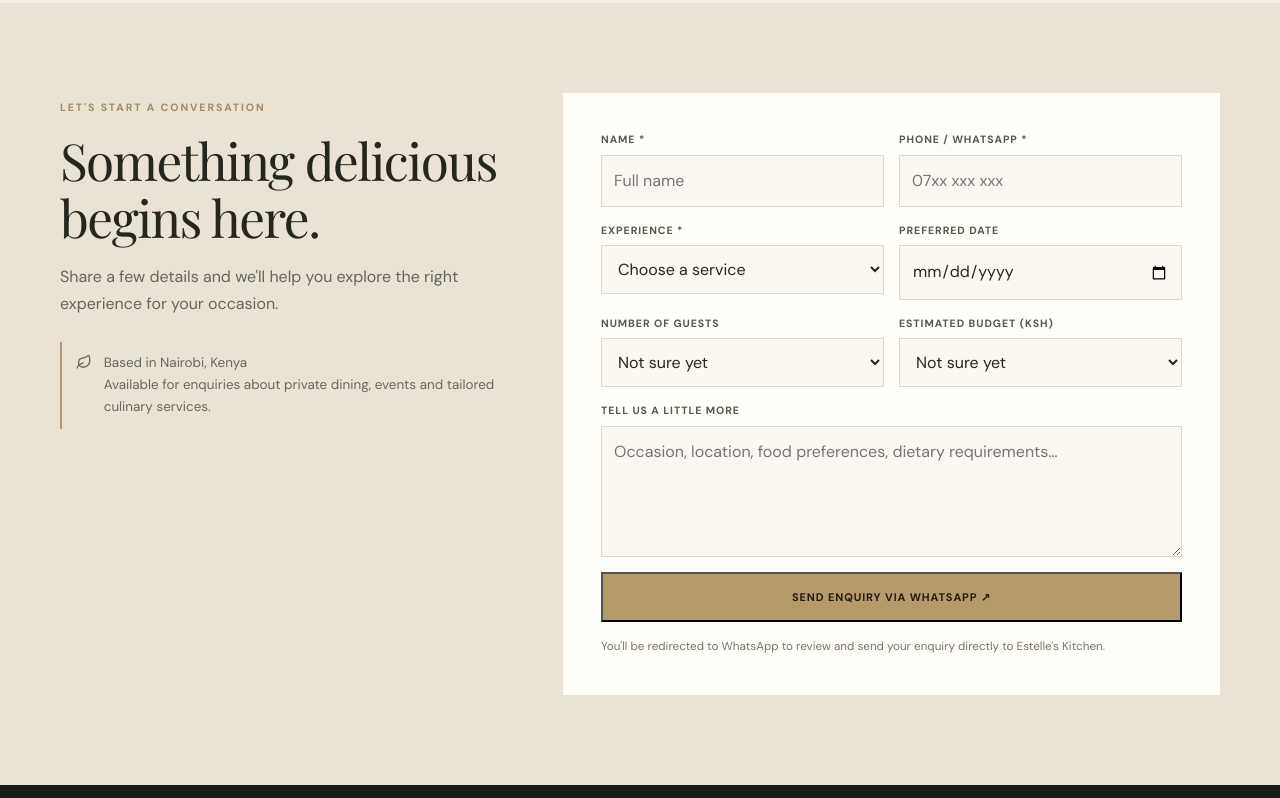
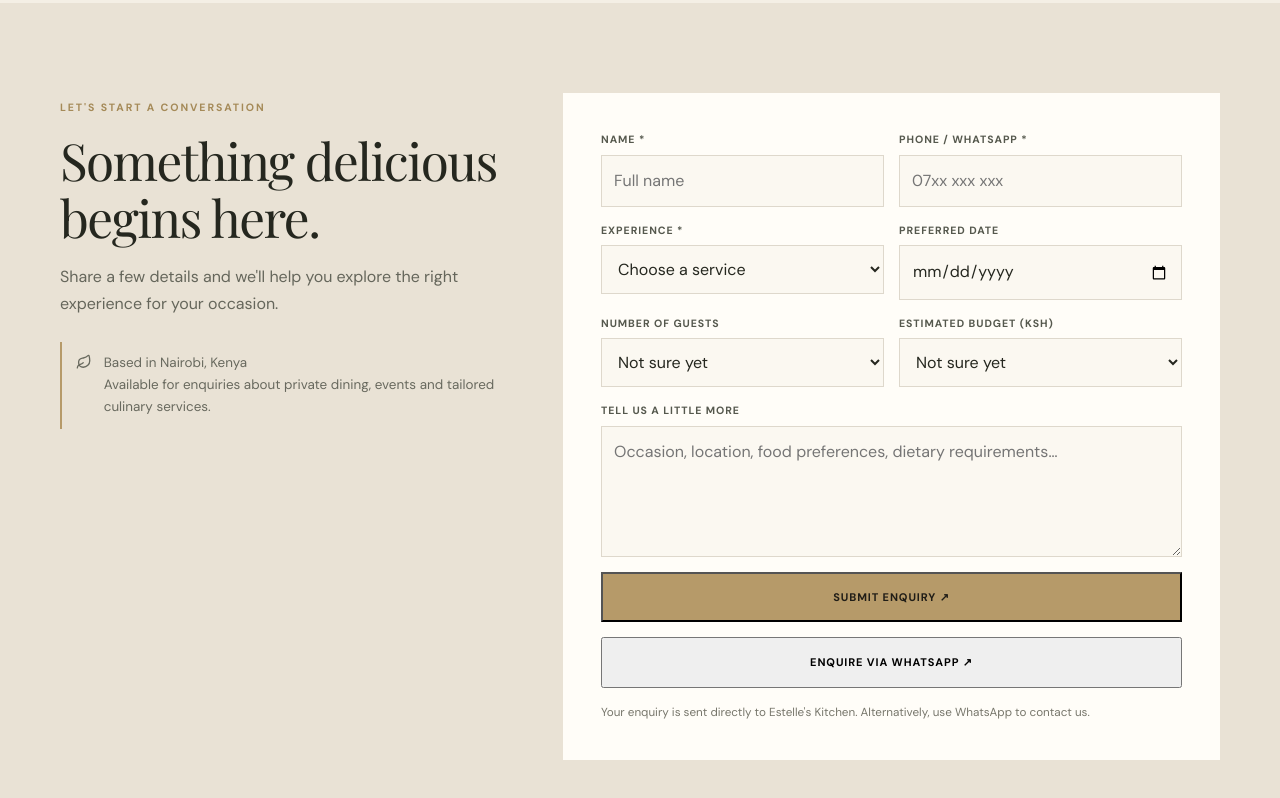
Before and after one commit to otienosylvery/estelles-kitchen, a React (Vite) app: page / in a window 1280 px wide. Shown: the part 3167-3965 px from the top of the page. Built offline with nearby package versions, Linux system fonts and the light colour scheme; a web font is replaced by a local one.

Commit message:
Connect enquiry form to Formspree and WhatsApp

```diff
--- a/src/App.jsx
+++ b/src/App.jsx
@@ -67,11 +67,16 @@ function Brand() {
 // Booking form component
 function BookingForm() {
   const WHATSAPP_NUMBER = "254796742028";
+  const FORMSPREE_ENDPOINT = "https://formspree.io/f/maeezrbe";
 
-  function submit(e) {
+  const [status, setStatus] = useState("idle");
+  const [errorMessage, setErrorMessage] = useState("");
+
+  async function submit(e) {
     e.preventDefault();
 
-    const data = new FormData(e.currentTarget);
+    const form = e.currentTarget;
+    const data = new FormData(form);
 
     const enquiryMessage = [
       "Hello Estelle's Kitchen! I'd like to enquire about a culinary experience.",
@@ -85,9 +90,58 @@ function BookingForm() {
       `Details: ${data.get("details") || "None provided"}`,
     ].join("\n");
 
-    const whatsappURL = `https://wa.me/${WHATSAPP_NUMBER}?text=${encodeURIComponent(enquiryMessage)}`;
+    setStatus("sending");
+    setErrorMessage("");
 
-    window.open(whatsappURL, "_blank", "noopener,noreferrer");
+    try{
+      const response = await fetch(FORMSPREE_ENDPOINT, {
+        method: "POST",
+        body: data,
+        headers: {
+          Accept: "application/json",
+        },
+      });
+
+      if (!response.ok) {
+        throw new Error("Unable to submit your enquiry. Please try again");
+      }
+
+      setStatus("success");
+      form.reset();
+    }catch(error){
+      setStatus("error");
+      setErrorMessage(
+        error.message || "Something went wrong. Please try again."
+      );
+    }
+  }
+  // Redirect to WhatsApp with the enquiry message
+  function sendViaWhatsApp (e){
+    e.preventDefault();
+
+    const form = e.currentTarget.closest("form");
+
+    if (!form.reportValidity()) return;
+
+    const data = new FormData(form);
+
+    const enquiryMessage = [
+      "Hello Estelle's Kitchen! I'd like to enquire about a culinary experience.",
+      "",
+      `Name: ${data.get("name")}`,
+      `Phone: ${data.get("phone")}`,
+      `Service: ${data.get("service")}`,
+      `Date: ${data.get("date") || "Flexible"}`,
+      `Guests: ${data.get("guests") || "Not sure yet"}`,
+      `Budget: ${data.get("budget") || "Not sure yet"}`,
+      `Details: ${data.get("details") || "None provided"}`,
+    ].join("\n");
+
+    const whatsappUrl = `https://wa.me/${WHATSAPP_NUMBER}?text=${encodeURIComponent(
+      enquiryMessage
+    )}`;
+
+    window.open(whatsappUrl, "_blank");
   }
 
   return (
@@ -155,13 +209,47 @@ function BookingForm() {
         />
       </div>
 
-      <button className="btn gold full" type="submit">
-        Send Enquiry via WhatsApp ↗
+      <button
+        className="btn gold full"
+        type="submit"
+        disabled = {status === "sending"}
+        >
+          {status === "sending"
+            ? "Sending enquiry..."
+            : "Submit Enquiry ↗"}
       </button>
 
+      <button
+        className = "btn otline-dark full"
+        type="button"
+        onClick={sendViaWhatsApp}
+
+      >
+          Enquire via WhatsApp ↗
+      </button>
+
+      {status === "success" && (
+        <div className ="result full role=status">
+          <p>
+            Thank you! Your enquiry has been submitted successfully.
+            Estelle's Kitchen will be in touch.
+          </p>
+
+        </div>
+        )}
+
+        {status === "error" && (
+          <div className="result full role=status">
+            <p>
+              {errorMessage || "Something went wrong. Try again."}
+            </p>
+            <p>You can also send your enquiry directly to Estelle's Kitchen via WhatsApp.</p>
+          </div>
+        )}
+
       <p className="note full">
-        You'll be redirected to WhatsApp to review and send your enquiry
-        directly to Estelle's Kitchen.
+        Your enquiry is sent directly to Estelle's Kitchen. Alternatively,
+        use WhatsApp to contact us.
       </p>
     </form>
   );
```
